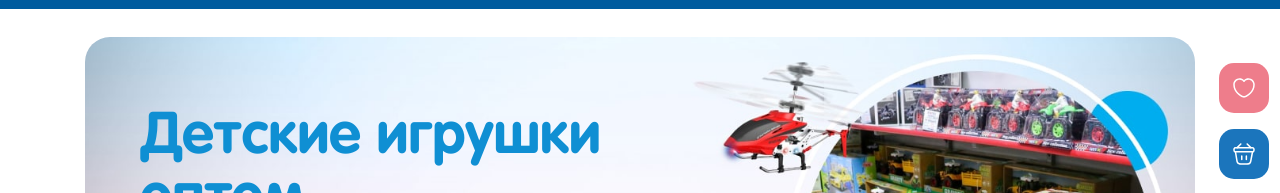
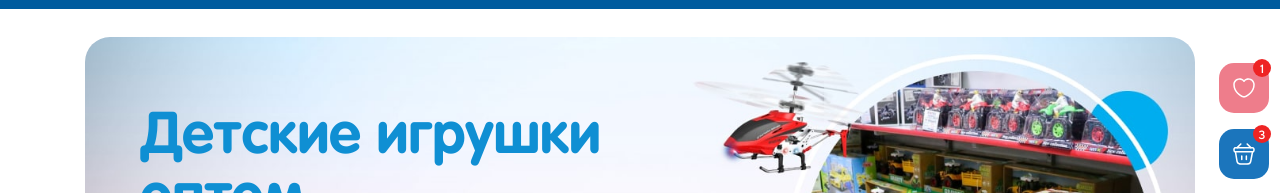
Before and after one commit to GrinCaseCode/UgToys, a plain HTML site: page index.html in a window 1280 px wide. Shown: the part 167-360 px from the top of the page. Drawn offline with nearby package versions, Linux system fonts and the light colour scheme.

Commit message:
Add files via upload

```diff
--- a/css/main.css
+++ b/css/main.css
@@ -1517,3 +1517,20 @@
 .popular .tabs {
 	margin: 0 -5px;
 }
+.btn-fixed__value {
+	font-size: 12px;
+	line-height: 17px;
+	width: 18px;
+	height: 18px;
+	top: -4px;
+	right: -2px;
+	background: #EE2424;
+	border-radius: 50%;
+	font-weight: 500;
+	color: #fff;
+	display: flex;
+	align-items: center;
+	justify-content: center;
+	text-align: center;
+	position: absolute;
+}
--- a/index.html
+++ b/index.html
@@ -27,9 +27,11 @@
 
 		<div class="buttons-fixed">
 			<a href="#" class="btn-fixed btn-fixed_favorites">
+				<span class="btn-fixed__value">1</span>
 				<img src="img/favorites.svg" alt="alt">
 			</a>
 			<a href="#" class="btn-fixed btn-fixed_basket">
+				<span class="btn-fixed__value">3</span>
 				<img src="img/basket.svg" alt="alt">
 			</a>
 			<a href="#" class="btn-fixed btn-fixed_whatsapp">
@@ -820,6 +822,8 @@
 			</div>
 		</section>
 
+
+
 	</div>
 
 	<!--[if lt IE 9]>
```
Also changed, not shown: css/media.css (indentation only). Lines whose indentation alone changed are shown as unchanged.
